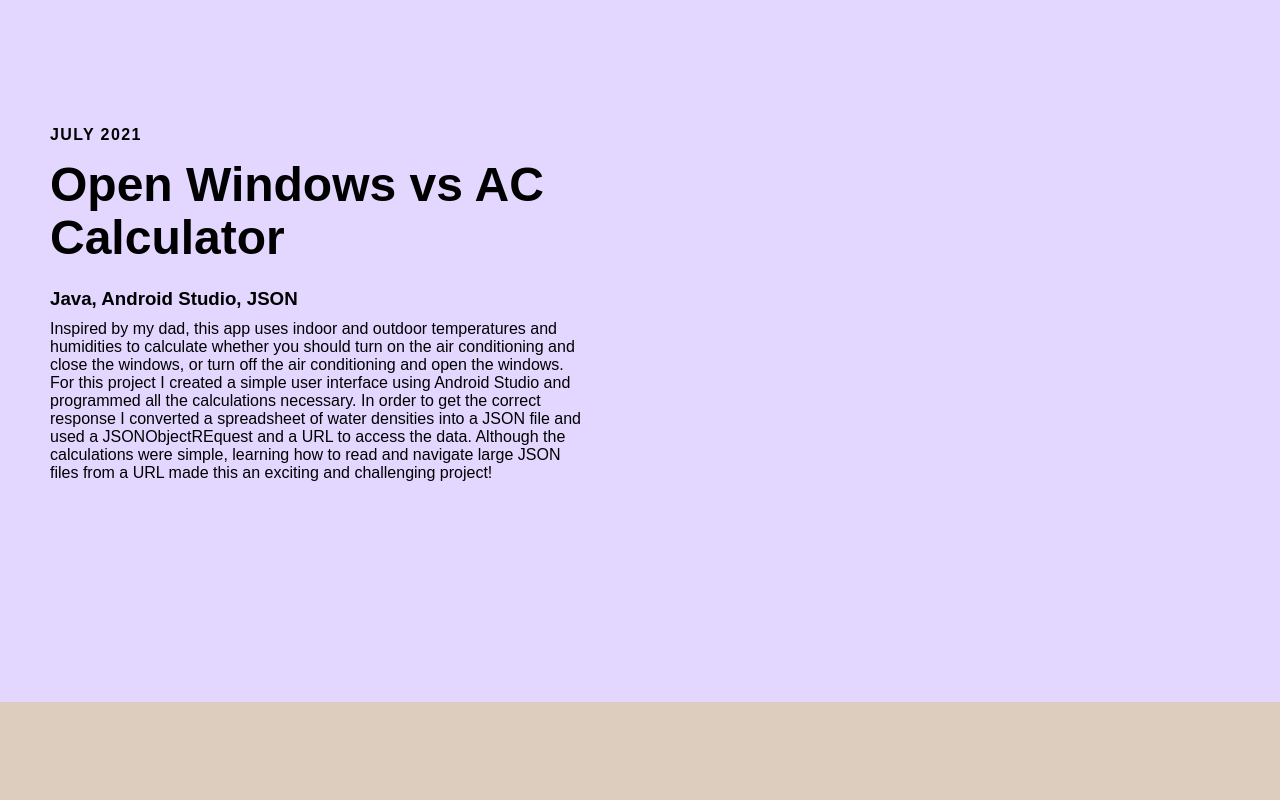
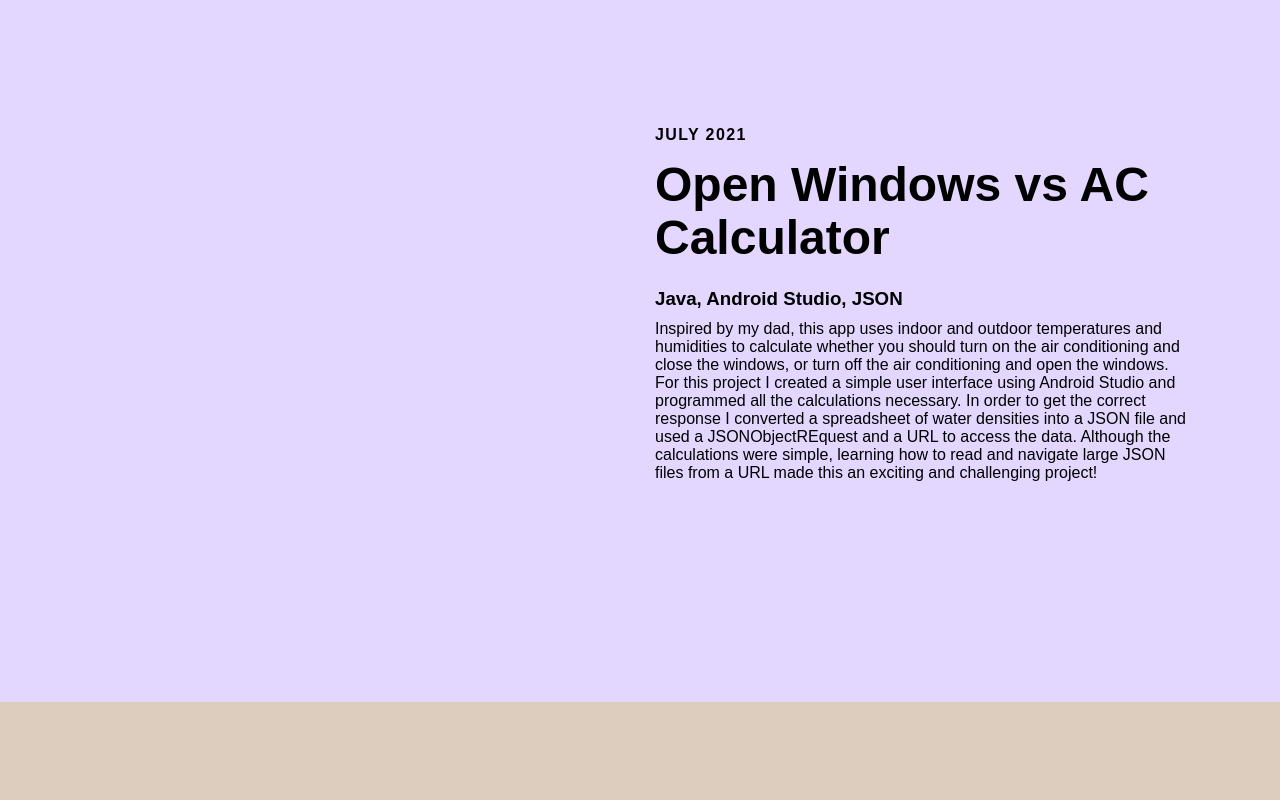
Before and after one commit to tgompper1/myWebsite, a React (Create React App) app: page /projects in a window 1280 px wide. Shown: the part 760-1560 px from the top of the page. Built offline with nearby package versions, Linux system fonts and the light colour scheme.

Commit message:
swap projects imgStart

```diff
--- a/src/components/pages/Projects/Data.js
+++ b/src/components/pages/Projects/Data.js
@@ -15,7 +15,7 @@
     projectName: 'Shine',
     projectTags: 'Android Studio, Figma, API, JSON, hackHer',
     description: 'This project was from my first hackathon, hackHer, put on by the Queens Women in Computing group in November of 2020. For this virtual hackathon I worked with 3 other students to create a prototype for an app that would tell users what the best time of each day would be to get outside and enjoy the best weather. Inspired by my own experiences, this app was aimed at students stuck in their dorm all day doing online school who, at the end of the day, woudl come to realize they had not gotten any fresh air or sunshine that day. Using android studio and the Open Weather Map API I programmed the part of the app that calculated which time of day had the best weather based on temperature and weather conditions. This hackathon introduced me to Android Studio, Postman, APIs, and JSON files. Although we did not complete our app as we had hoped, hackHer was a wonderful first hackathon experience that introduced me to lots of new concepts and people from around the world!',
-    imgStart:'start',
+    imgStart:'row-reverse',
     img: '',
     alt: 'img'
 };
@@ -28,7 +28,7 @@
     projectName: 'Open Windows vs AC Calculator',
     projectTags: 'Java, Android Studio, JSON',
     description: 'Inspired by my dad, this app uses indoor and outdoor temperatures and humidities to calculate whether you should turn on the air conditioning and close the windows, or turn off the air conditioning and open the windows. For this project I created a simple user interface using Android Studio and programmed all the calculations necessary. In order to get the correct response I converted a spreadsheet of water densities into a JSON file and used a JSONObjectREquest and a URL to access the data. Although the calculations were simple, learning how to read and navigate large JSON files from a URL made this an exciting and challenging project!',
-    imgStart:'row-reverse',
+    imgStart:'start',
     img: '',
     alt: 'image'
 };
```
